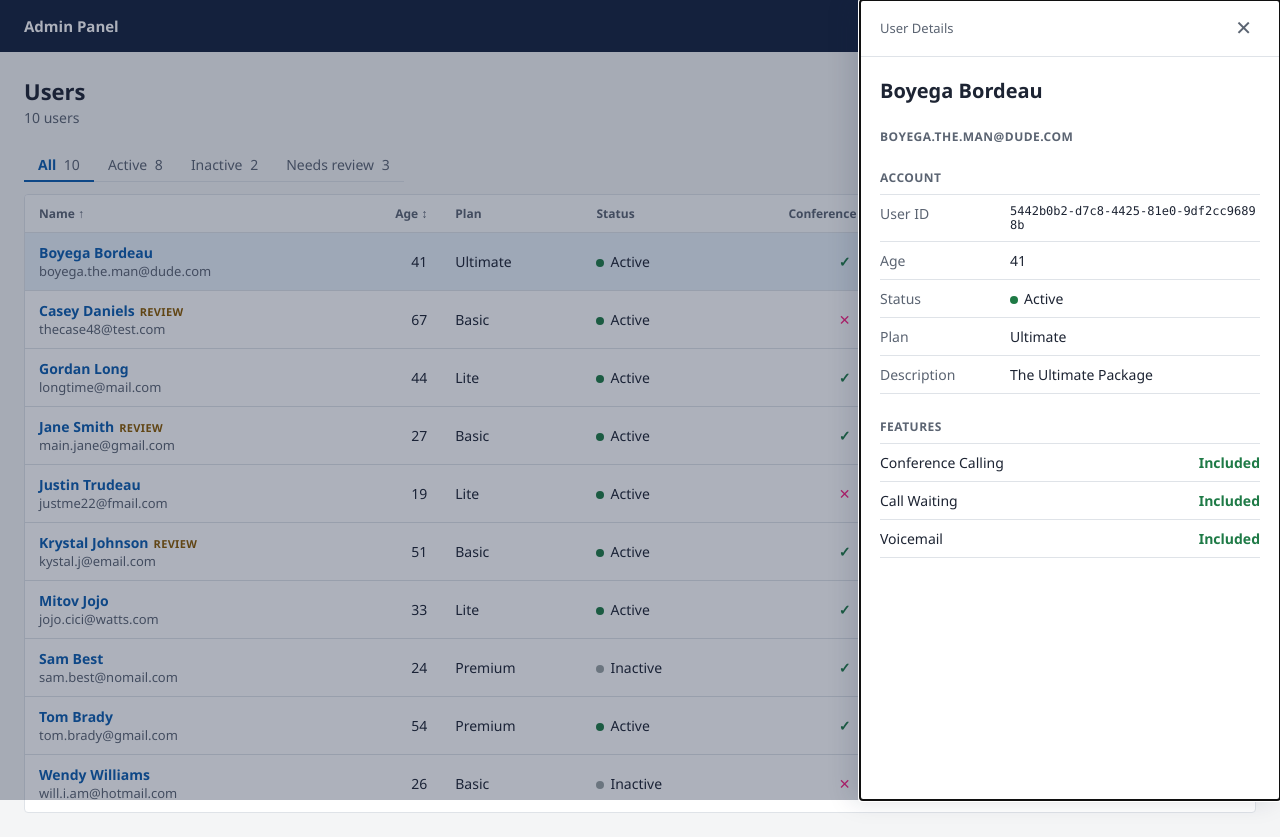
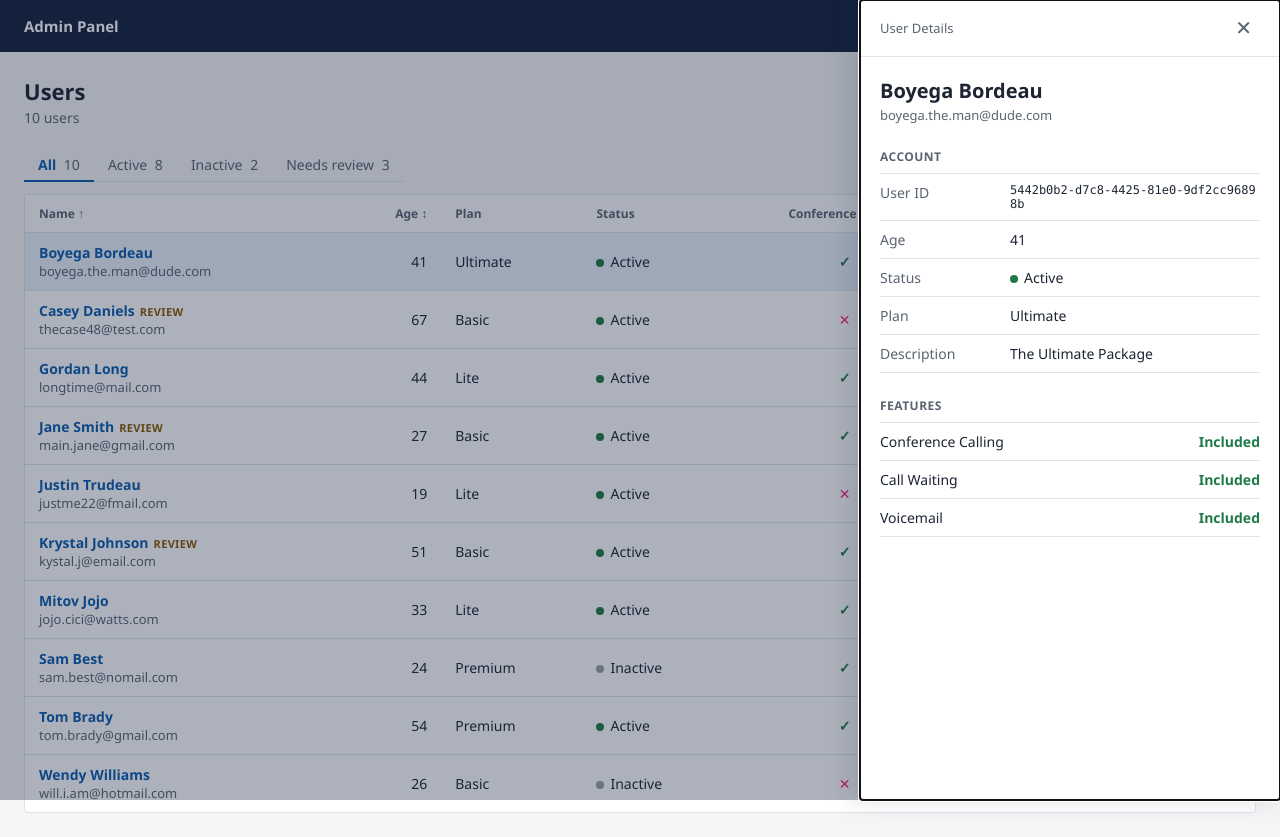
Before and after one commit to SafiullahRattar/mitel-assessment, an Angular app: page / in a window 1280 px wide. Both pictures are taken after a click on the element 640 px from the left and 261 px from the top of the page. Built offline with nearby package versions, Linux system fonts and the light colour scheme.

Commit message:
fix email tag

```diff
--- a/src/app/users/user-drawer/user-drawer.css
+++ b/src/app/users/user-drawer/user-drawer.css
@@ -111,6 +111,12 @@ h3 {
   margin: 0;
   padding-left: 18px;
 }
+.email {
+  margin: 2px 0 0;
+  color: #5b6472;
+  font-size: 13px;
+}
+
 @media (max-width: 760px) {
   .drawer {
     width: 100vw;
--- a/src/app/users/user-drawer/user-drawer.html
+++ b/src/app/users/user-drawer/user-drawer.html
@@ -9,7 +9,7 @@
 
       <div class="drawer-body">
         <h2>{{ user.name }}</h2>
-        <h3>{{ user.email }}</h3>
+        <p class="email">{{ user.email }}</p>
         @if(user.warnings.length) {
           <div class="notice">
             <strong>Needs Review</strong>
```
